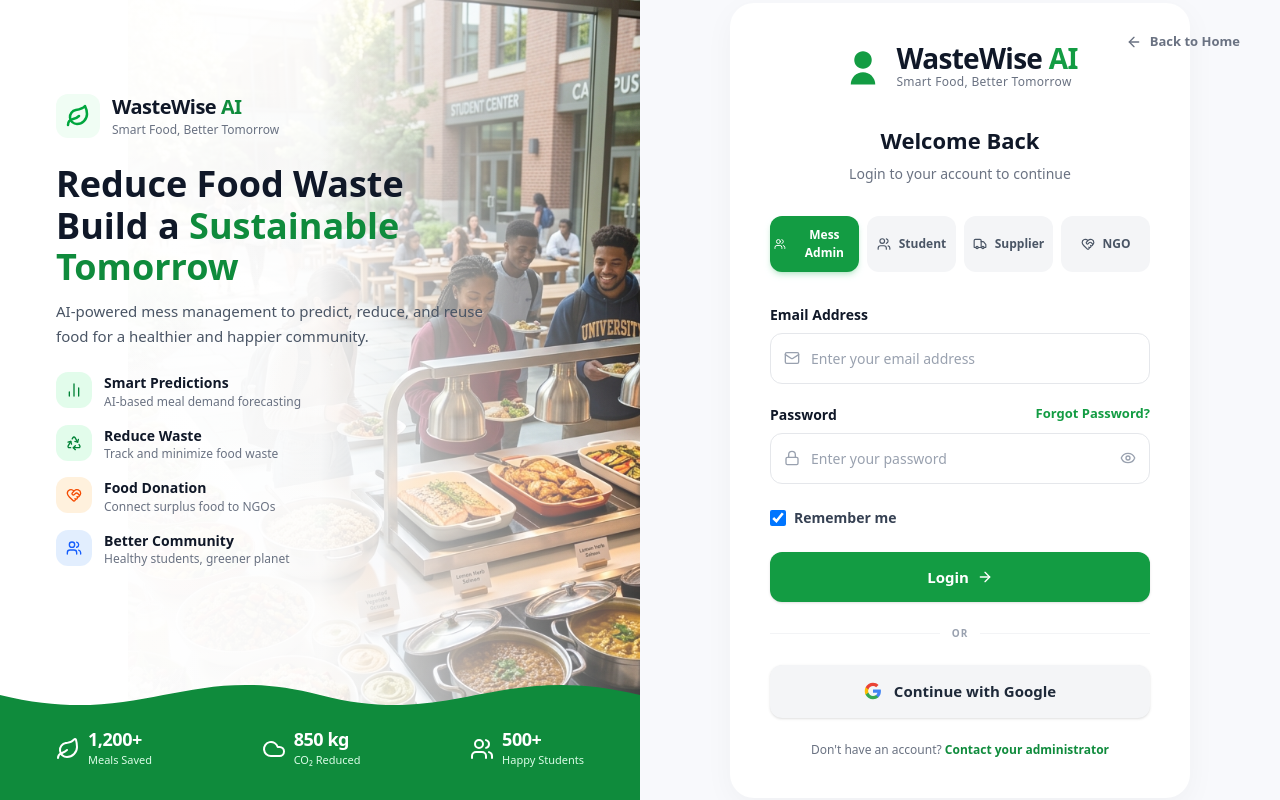
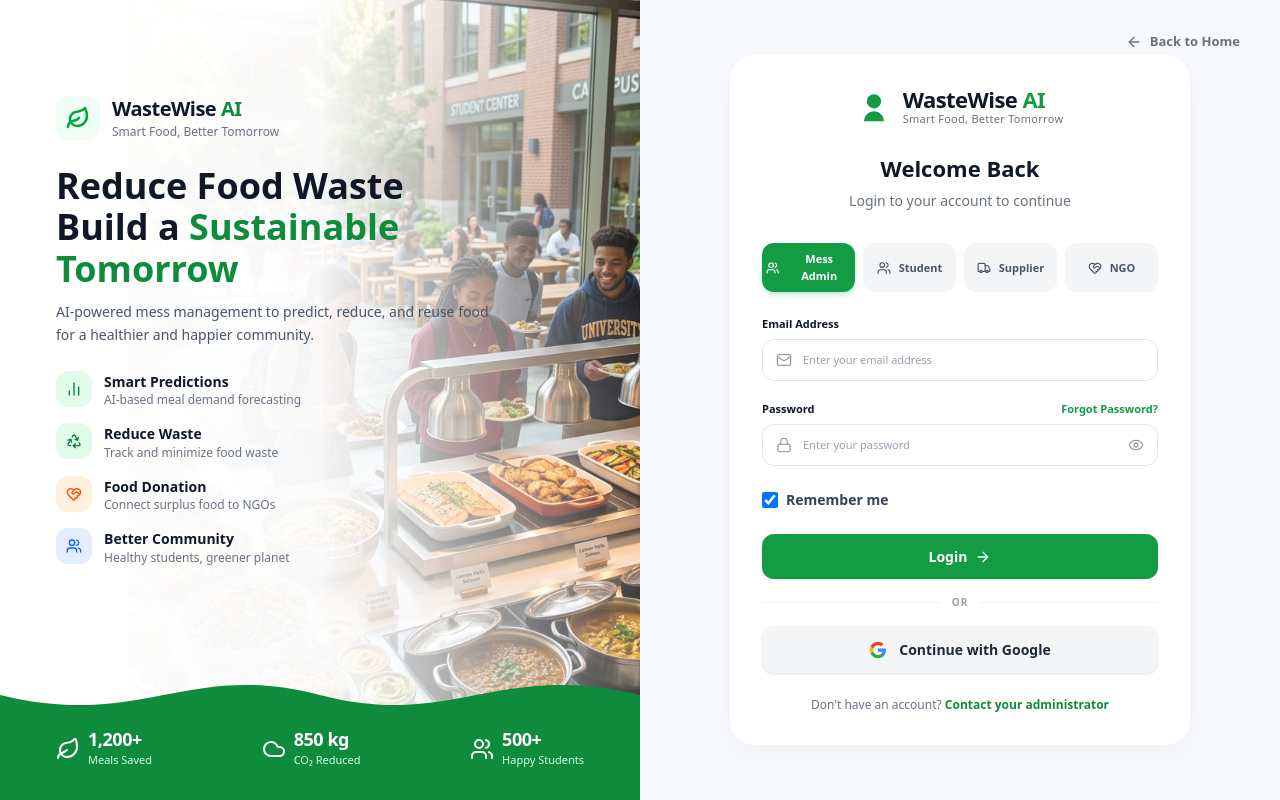
Before and after one commit to saritasuthar276-oss/West-Care-, a Next.js app: page /login in a window 1280 px wide. Built offline with nearby package versions, Linux system fonts and the light colour scheme.

Commit message:
Scale down card fonts, paddings, and margins so it fits perfectly on 100% zoom viewports

```diff
--- a/src/app/login/page.tsx
+++ b/src/app/login/page.tsx
@@ -86,7 +86,7 @@ export default function LoginPage() {
               <span className="text-[#0f8b3c]">Tomorrow</span>
             </h2>
 
-            <p className="text-gray-600 text-[13px] xl:text-[15px] mb-4 xl:mb-6 max-w-md leading-relaxed font-medium">
+            <p className="text-gray-600 text-[12px] xl:text-[14px] mb-4 xl:mb-6 max-w-md leading-relaxed font-medium">
               AI-powered mess management to predict, reduce, and reuse food for a healthier and happier community.
             </p>
 
@@ -175,16 +175,16 @@ export default function LoginPage() {
         </div>
 
         <div className="w-full max-w-[460px]">
-          <div className="bg-white rounded-[24px] p-6 sm:px-8 xl:p-10 shadow-[0_8px_30px_rgb(0,0,0,0.04)] w-full flex flex-col justify-center">
+          <div className="bg-white rounded-[24px] py-4 px-6 sm:px-8 xl:p-8 shadow-[0_8px_30px_rgb(0,0,0,0.04)] w-full flex flex-col justify-center">
 
-            <div className="flex justify-center mb-6 xl:mb-8">
+            <div className="flex justify-center mb-4 xl:mb-6">
               <div className="flex items-center gap-3">
                 <div className="text-[#139c43]">
-                  <svg width="42" height="42" viewBox="0 0 24 24" fill="currentColor"><path d="M17 8C17 5.24 14.76 3 12 3C9.24 3 7 5.24 7 8C7 10.76 9.24 13 12 13C14.76 13 17 10.76 17 8Z"/><path d="M12 15C8.13 15 5 18.13 5 22H19C19 18.13 15.87 15 12 15Z"/></svg>
+                  <svg width="34" height="34" viewBox="0 0 24 24" fill="currentColor"><path d="M17 8C17 5.24 14.76 3 12 3C9.24 3 7 5.24 7 8C7 10.76 9.24 13 12 13C14.76 13 17 10.76 17 8Z"/><path d="M12 15C8.13 15 5 18.13 5 22H19C19 18.13 15.87 15 12 15Z"/></svg>
                 </div>
                 <div>
-                  <h1 className="text-[24px] xl:text-[28px] font-extrabold tracking-tight text-gray-900 leading-[1.1]">WasteWise <span className="text-[#139c43]">AI</span></h1>
-                  <p className="text-[10px] xl:text-[12px] text-gray-500 font-medium tracking-wide">Smart Food, Better Tomorrow</p>
+                  <h1 className="text-[18px] xl:text-[22px] font-extrabold tracking-tight text-gray-900 leading-[1.1]">WasteWise <span className="text-[#139c43]">AI</span></h1>
+                  <p className="text-[9px] xl:text-[11px] text-gray-500 font-medium tracking-wide">Smart Food, Better Tomorrow</p>
                 </div>
               </div>
             </div>
@@ -195,11 +195,11 @@ export default function LoginPage() {
             </div>
 
             {/* Role Tabs */}
-            <div className="flex gap-2 mb-6 xl:mb-8">
+            <div className="flex gap-2 mb-4 xl:mb-6">
               <button
                 type="button"
                 onClick={() => setRole("admin")}
-                className={`flex-1 flex flex-row items-center justify-center gap-1.5 xl:gap-2 text-[10px] xl:text-[12px] font-bold py-2.5 px-1 rounded-xl transition-all ${
+                className={`flex-1 flex flex-row items-center justify-center gap-1.5 xl:gap-2 text-[9px] xl:text-[11px] font-bold py-2 px-1 rounded-xl transition-all ${
                   role === "admin" ? "bg-[#139c43] text-white shadow-md shadow-green-600/20" : "bg-[#f4f5f7] text-gray-600 hover:bg-gray-200"
                 }`}
               >
@@ -208,7 +208,7 @@ export default function LoginPage() {
               <button
                 type="button"
                 onClick={() => setRole("student")}
-                className={`flex-1 flex flex-row items-center justify-center gap-1.5 xl:gap-2 text-[10px] xl:text-[12px] font-bold py-2.5 px-1 rounded-xl transition-all ${
+                className={`flex-1 flex flex-row items-center justify-center gap-1.5 xl:gap-2 text-[9px] xl:text-[11px] font-bold py-2 px-1 rounded-xl transition-all ${
                   role === "student" ? "bg-[#139c43] text-white shadow-md shadow-green-600/20" : "bg-[#f4f5f7] text-gray-600 hover:bg-gray-200"
                 }`}
               >
@@ -217,7 +217,7 @@ export default function LoginPage() {
               <button
                 type="button"
                 onClick={() => setRole("supplier")}
-                className={`flex-1 flex flex-row items-center justify-center gap-1.5 xl:gap-2 text-[10px] xl:text-[12px] font-bold py-2.5 px-1 rounded-xl transition-all ${
+                className={`flex-1 flex flex-row items-center justify-center gap-1.5 xl:gap-2 text-[9px] xl:text-[11px] font-bold py-2 px-1 rounded-xl transition-all ${
                   role === "supplier" ? "bg-[#139c43] text-white shadow-md shadow-green-600/20" : "bg-[#f4f5f7] text-gray-600 hover:bg-gray-200"
                 }`}
               >
@@ -226,7 +226,7 @@ export default function LoginPage() {
               <button
                 type="button"
                 onClick={() => setRole("ngo")}
-                className={`flex-1 flex flex-row items-center justify-center gap-1.5 xl:gap-2 text-[10px] xl:text-[12px] font-bold py-2.5 px-1 rounded-xl transition-all ${
+                className={`flex-1 flex flex-row items-center justify-center gap-1.5 xl:gap-2 text-[9px] xl:text-[11px] font-bold py-2 px-1 rounded-xl transition-all ${
                   role === "ngo" ? "bg-[#139c43] text-white shadow-md shadow-green-600/20" : "bg-[#f4f5f7] text-gray-600 hover:bg-gray-200"
                 }`}
               >
@@ -236,8 +236,8 @@ export default function LoginPage() {
 
             <form onSubmit={handleSubmit(onLoginSubmit)} className="space-y-3 xl:space-y-5">
 
-              <div className="space-y-1.5 xl:space-y-2">
-                <label className="text-[12px] xl:text-[14px] font-bold text-gray-900 block">Email Address</label>
+              <div className="space-y-1 xl:space-y-1.5">
+                <label className="text-[10px] xl:text-[11px] font-bold text-gray-900 block">Email Address</label>
                 <div className="relative">
                   <div className="absolute inset-y-0 left-0 pl-3.5 flex items-center pointer-events-none text-gray-400">
                     <Mail className="h-4 w-4" />
@@ -246,16 +246,16 @@ export default function LoginPage() {
                     type="email"
                     disabled={isLoading}
                     placeholder="Enter your email address"
-                    className="w-full pl-10 pr-4 py-2.5 xl:py-3.5 bg-white border border-gray-200 rounded-xl text-[12px] xl:text-[14px] font-medium focus:outline-none focus:ring-2 focus:ring-[#139c43]/20 focus:border-[#139c43] transition-all placeholder:text-gray-400"
+                    className="w-full pl-10 pr-4 py-2 xl:py-3 bg-white border border-gray-200 rounded-xl text-[10px] xl:text-[11px] font-medium focus:outline-none focus:ring-2 focus:ring-[#139c43]/20 focus:border-[#139c43] transition-all placeholder:text-gray-400"
                     {...register("email")}
                   />
                 </div>
               </div>
 
-              <div className="space-y-1.5 xl:space-y-2">
+              <div className="space-y-1 xl:space-y-1.5">
                 <div className="flex items-center justify-between">
-                  <label className="text-[12px] xl:text-[14px] font-bold text-gray-900">Password</label>
-                  <a href="#" className="text-[11px] xl:text-[13px] font-bold text-[#139c43] hover:text-green-700 disabled:opacity-50">Forgot Password?</a>
+                  <label className="text-[10px] xl:text-[11px] font-bold text-gray-900">Password</label>
+                  <a href="#" className="text-[10px] xl:text-[11px] font-bold text-[#139c43] hover:text-green-700 disabled:opacity-50">Forgot Password?</a>
                 </div>
                 <div className="relative">
                   <div className="absolute inset-y-0 left-0 pl-3.5 flex items-center pointer-events-none text-gray-400">
@@ -265,7 +265,7 @@ export default function LoginPage() {
                     type={showPassword ? "text" : "password"}
                     disabled={isLoading}
                     placeholder="Enter your password"
-                    className="w-full pl-10 pr-10 py-2.5 xl:py-3.5 bg-white border border-gray-200 rounded-xl text-[12px] xl:text-[14px] font-medium focus:outline-none focus:ring-2 focus:ring-[#139c43]/20 focus:border-[#139c43] transition-all placeholder:text-gray-400"
+                    className="w-full pl-10 pr-10 py-2 xl:py-3 bg-white border border-gray-200 rounded-xl text-[10px] xl:text-[11px] font-medium focus:outline-none focus:ring-2 focus:ring-[#139c43]/20 focus:border-[#139c43] transition-all placeholder:text-gray-400"
                     {...register("password")}
                   />
                   <button
@@ -293,7 +293,7 @@ export default function LoginPage() {
               <button
                 type="submit"
                 disabled={isLoading}
-                className="w-full bg-[#139c43] hover:bg-green-700 disabled:bg-green-700/70 text-white font-bold py-2.5 xl:py-3.5 rounded-xl transition-colors flex items-center justify-center gap-2 shadow-sm text-[13px] xl:text-[15px]"
+                className="w-full bg-[#139c43] hover:bg-green-700 disabled:bg-green-700/70 text-white font-bold py-2 xl:py-3 rounded-xl transition-colors flex items-center justify-center gap-2 shadow-sm text-[12px] xl:text-[14px]"
               >
                 {isLoading ? (
                   <>
@@ -308,7 +308,7 @@ export default function LoginPage() {
 
             </form>
 
-            <div className="relative my-6">
+            <div className="relative my-4">
               <div className="absolute inset-0 flex items-center">
                 <div className="w-full border-t border-gray-100"></div>
               </div>
@@ -320,7 +320,7 @@ export default function LoginPage() {
             <button
               type="button"
               disabled={isLoading}
-              className="w-full bg-[#f4f5f7] hover:bg-gray-200 border border-transparent text-gray-800 font-bold py-2.5 xl:py-3.5 rounded-xl transition-colors flex items-center justify-center gap-3 text-[13px] xl:text-[15px] shadow-sm disabled:opacity-70"
+              className="w-full bg-[#f4f5f7] hover:bg-gray-200 border border-transparent text-gray-800 font-bold py-2 xl:py-3 rounded-xl transition-colors flex items-center justify-center gap-3 text-[12px] xl:text-[14px] shadow-sm disabled:opacity-70"
             >
               <svg viewBox="0 0 24 24" width="18" height="18" xmlns="http://www.w3.org/2000/svg">
                 <path d="M22.56 12.25c0-.78-.07-1.53-.2-2.25H12v4.26h5.92c-.26 1.37-1.04 2.53-2.21 3.31v2.77h3.57c2.08-1.92 3.28-4.74 3.28-8.09z" fill="#4285F4"/>
```
